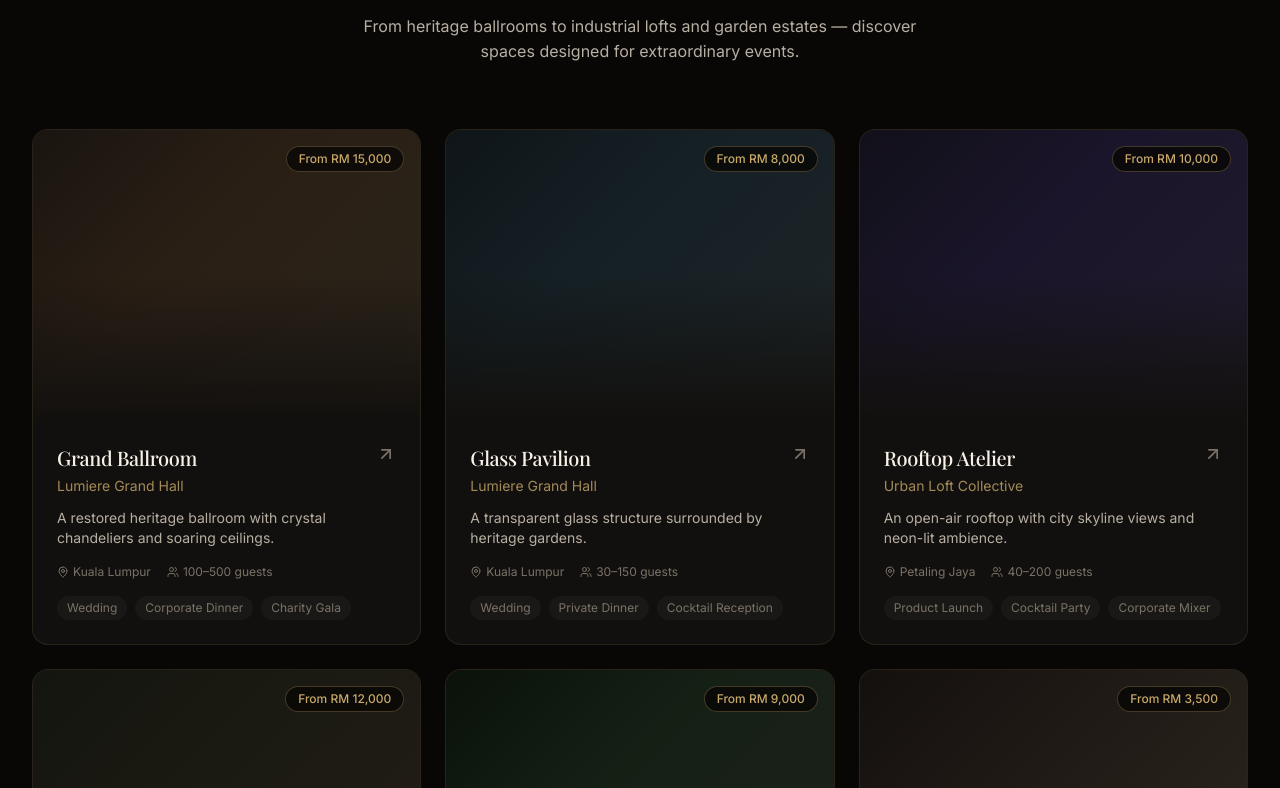
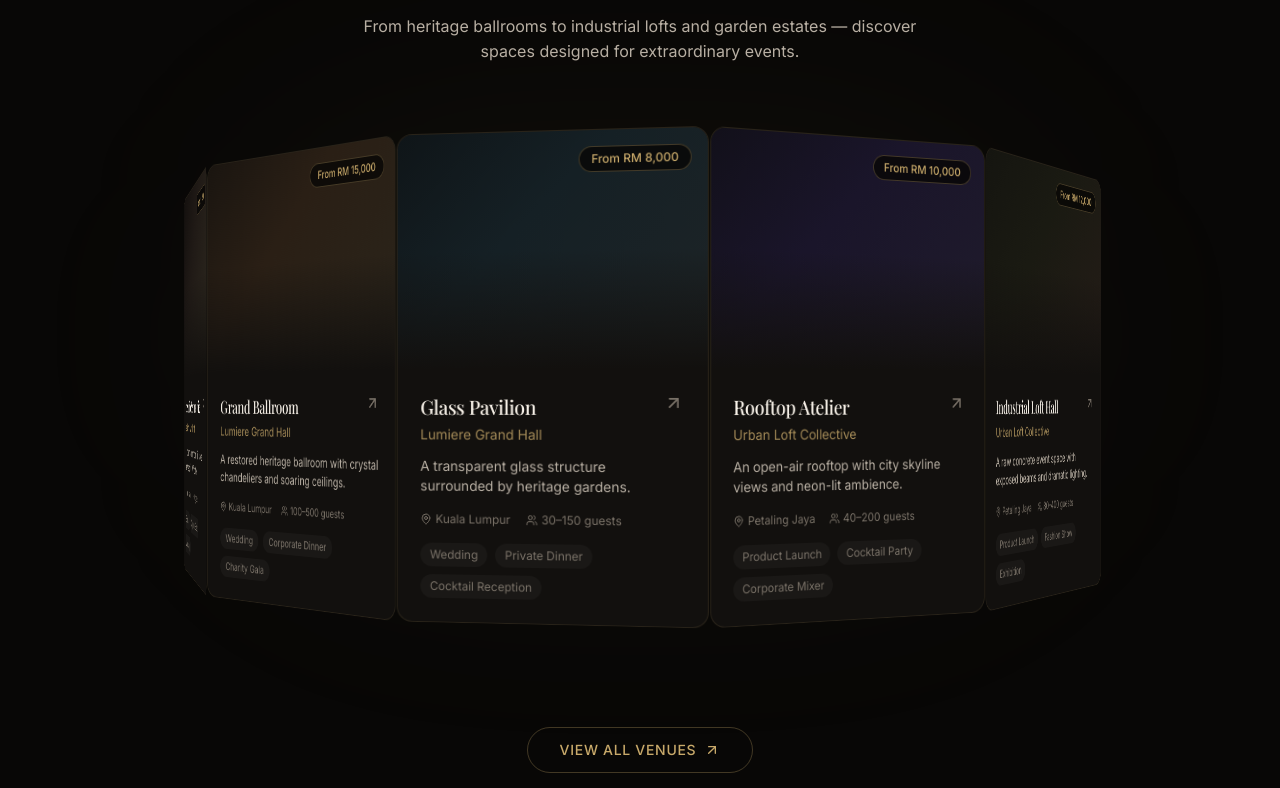
Before and after one commit to MuhdAqmarr/LumiSpace, a Next.js app: page / in a window 1280 px wide. Shown: the part 1032-1820 px from the top of the page. Built offline with nearby package versions, Linux system fonts and the light colour scheme; a web font is replaced by a local one.

Commit message:
feat: transform FeaturedVenueGrid to 3D cylinder auto-scrolling carousel

```diff
--- a/src/components/public/FeaturedVenueGrid.tsx
+++ b/src/components/public/FeaturedVenueGrid.tsx
@@ -1,49 +1,68 @@
 "use client";
 
+import { useEffect, useRef, useState } from "react";
 import Link from "next/link";
 import { MapPin, Users, ArrowUpRight } from "lucide-react";
+import { gsap } from "gsap";
 import { venues } from "@/lib/data/venues";
 import { providers } from "@/lib/data/providers";
 import { formatPrice } from "@/lib/utils";
 import ScrollReveal from "@/components/motion/ScrollReveal";
 import SplitTextReveal from "@/components/motion/SplitTextReveal";
+import { useGsap } from "@/components/motion/GsapProvider";
+
+// Desktop 3D settings
+const TOTAL_ITEMS = 12; // 6 venues duplicated
+const ANGLE_STEP = 360 / TOTAL_ITEMS;
+const RADIUS = 600; // Calculated based on 320px width
 
 export default function FeaturedVenueGrid() {
+  const { prefersReducedMotion } = useGsap();
+  const cylinderRef = useRef<HTMLDivElement>(null);
+  const tweenRef = useRef<gsap.core.Tween | null>(null);
+
   const featuredVenues = venues.filter((v) => v.status === "published").slice(0, 6);
+  // Duplicate for smooth 3D loop
+  const carouselItems = [...featuredVenues, ...featuredVenues];
+
+  useEffect(() => {
+    // Only animate the 3D cylinder if we have the ref and motion is allowed
+    // and if the viewport is large enough (we handle mobile via CSS)
+    if (!cylinderRef.current || prefersReducedMotion || window.innerWidth < 768) return;
+
+    // Set initial 3D rotation based on mouse or just auto-rotate
+    tweenRef.current = gsap.to(cylinderRef.current, {
+      rotationY: "-=360",
+      duration: 60,
+      ease: "none",
+      repeat: -1,
+    });
+
+    return () => {
+      tweenRef.current?.kill();
+    };
+  }, [prefersReducedMotion]);
+
+  const handleMouseEnter = () => {
+    if (tweenRef.current) gsap.to(tweenRef.current, { timeScale: 0, duration: 0.5 });
+  };
+
+  const handleMouseLeave = () => {
+    if (tweenRef.current) gsap.to(tweenRef.current, { timeScale: 1, duration: 0.5 });
+  };
+
+  // The Venue Card component for reuse
+  const VenueCardNode = ({ venue, index, is3D = false }: { venue: typeof featuredVenues[0], index: number, is3D?: boolean }) => {
+    const provider = providers.find((p) => p.id === venue.providerId);
 
     return (
-    <section className="relative py-24 lg:py-32">
-      <div className="mx-auto max-w-7xl px-6 lg:px-8">
-        {/* Section Header */}
-        <div className="mb-16 text-center">
-          <ScrollReveal>
-            <span className="text-xs font-semibold uppercase tracking-[0.3em] text-gold">
-              Featured Spaces
-            </span>
-          </ScrollReveal>
-          <SplitTextReveal
-            text="Venues that inspire"
-            as="h2"
-            className="mt-4 font-display text-4xl font-medium text-text-primary md:text-5xl lg:text-6xl"
-            delay={0.2}
-          />
-          <ScrollReveal delay={0.3}>
-            <p className="mx-auto mt-4 max-w-xl text-text-secondary">
-              From heritage ballrooms to industrial lofts and garden estates — discover
-              spaces designed for extraordinary events.
-            </p>
-          </ScrollReveal>
-        </div>
-
-        {/* Venue Grid */}
-        <div className="grid grid-cols-1 gap-6 md:grid-cols-2 lg:grid-cols-3">
-          {featuredVenues.map((venue, index) => {
-            const provider = providers.find((p) => p.id === venue.providerId);
-            return (
-              <ScrollReveal key={venue.id} delay={index * 0.1} distance={50}>
       <Link
         href={`/venues/${venue.slug}`}
-                  className="group relative block overflow-hidden rounded-2xl border border-border bg-bg-surface transition-all duration-500 hover:border-border-gold hover:shadow-[var(--shadow-glow)] no-underline"
+        className={`group block overflow-hidden rounded-2xl border border-border bg-bg-surface transition-all duration-500 hover:border-border-gold hover:shadow-[var(--shadow-glow)] no-underline flex-shrink-0 ${is3D ? 'absolute top-0 left-1/2 -translate-x-1/2 w-[320px]' : 'w-[300px] md:w-[350px] relative snap-center'}`}
+        style={is3D ? {
+          transform: `rotateY(${index * ANGLE_STEP}deg) translateZ(${RADIUS}px)`,
+          backfaceVisibility: "hidden", // Hide back sides for a cleaner look
+        } : {}}
       >
         {/* Image Placeholder / Gradient */}
         <div className="relative aspect-[4/3] overflow-hidden">
@@ -107,14 +126,81 @@ export default function FeaturedVenueGrid() {
           </div>
         </div>
       </Link>
+    );
+  };
+
+  return (
+    <section className="relative py-24 lg:py-32 overflow-hidden">
+      {/* Background ambient lighting for the carousel */}
+      <div className="absolute top-1/2 left-1/2 -translate-x-1/2 -translate-y-1/2 w-[800px] h-[400px] bg-gold/5 blur-[120px] rounded-full pointer-events-none hidden md:block" />
+
+      <div className="mx-auto max-w-7xl px-6 lg:px-8 relative z-10">
+        {/* Section Header */}
+        <div className="mb-16 text-center">
+          <ScrollReveal>
+            <span className="text-xs font-semibold uppercase tracking-[0.3em] text-gold">
+              Featured Spaces
+            </span>
           </ScrollReveal>
-            );
-          })}
+          <SplitTextReveal
+            text="Venues that inspire"
+            as="h2"
+            className="mt-4 font-display text-4xl font-medium text-text-primary md:text-5xl lg:text-6xl"
+            delay={0.2}
+          />
+          <ScrollReveal delay={0.3}>
+            <p className="mx-auto mt-4 max-w-xl text-text-secondary">
+              From heritage ballrooms to industrial lofts and garden estates — discover
+              spaces designed for extraordinary events.
+            </p>
+          </ScrollReveal>
         </div>
+      </div>
+
+      {/* Carousel Container */}
+      {prefersReducedMotion ? (
+        // Fallback Grid for Reduced Motion
+        <div className="mx-auto max-w-7xl px-6 lg:px-8">
+          <div className="grid grid-cols-1 gap-6 md:grid-cols-2 lg:grid-cols-3">
+            {featuredVenues.map((venue, i) => (
+              <ScrollReveal key={venue.id} delay={i * 0.1}>
+                <VenueCardNode venue={venue} index={i} />
+              </ScrollReveal>
+            ))}
+          </div>
+        </div>
+      ) : (
+        <>
+          {/* Mobile: Horizontal Snap Scroll */}
+          <div className="md:hidden flex overflow-x-auto snap-x snap-mandatory gap-6 px-6 pb-8 hide-scrollbar">
+            {featuredVenues.map((venue, i) => (
+              <VenueCardNode key={`mobile-${i}`} venue={venue} index={i} />
+            ))}
+          </div>
+
+          {/* Desktop: 3D Cylinder Carousel */}
+          <div
+            className="hidden md:flex justify-center items-center h-[550px]"
+            style={{ perspective: "1500px" }}
+            onMouseEnter={handleMouseEnter}
+            onMouseLeave={handleMouseLeave}
+          >
+            <div
+              ref={cylinderRef}
+              className="relative w-full h-full"
+              style={{ transformStyle: "preserve-3d", transform: "translateZ(-600px)" }}
+            >
+              {carouselItems.map((venue, i) => (
+                <VenueCardNode key={`3d-${i}`} venue={venue} index={i} is3D={true} />
+              ))}
+            </div>
+          </div>
+        </>
+      )}
 
       {/* View All CTA */}
       <ScrollReveal delay={0.4}>
-          <div className="mt-12 text-center">
+        <div className="mt-12 text-center relative z-10">
           <Link
             href="/venues"
             className="inline-flex items-center gap-2 rounded-full border border-border-gold px-8 py-3 text-sm font-medium uppercase tracking-wider text-gold transition-all duration-300 hover:bg-gold hover:text-bg no-underline"
@@ -124,7 +210,6 @@ export default function FeaturedVenueGrid() {
           </Link>
         </div>
       </ScrollReveal>
-      </div>
     </section>
   );
 }
```
Lines whose indentation alone changed are shown as unchanged.
